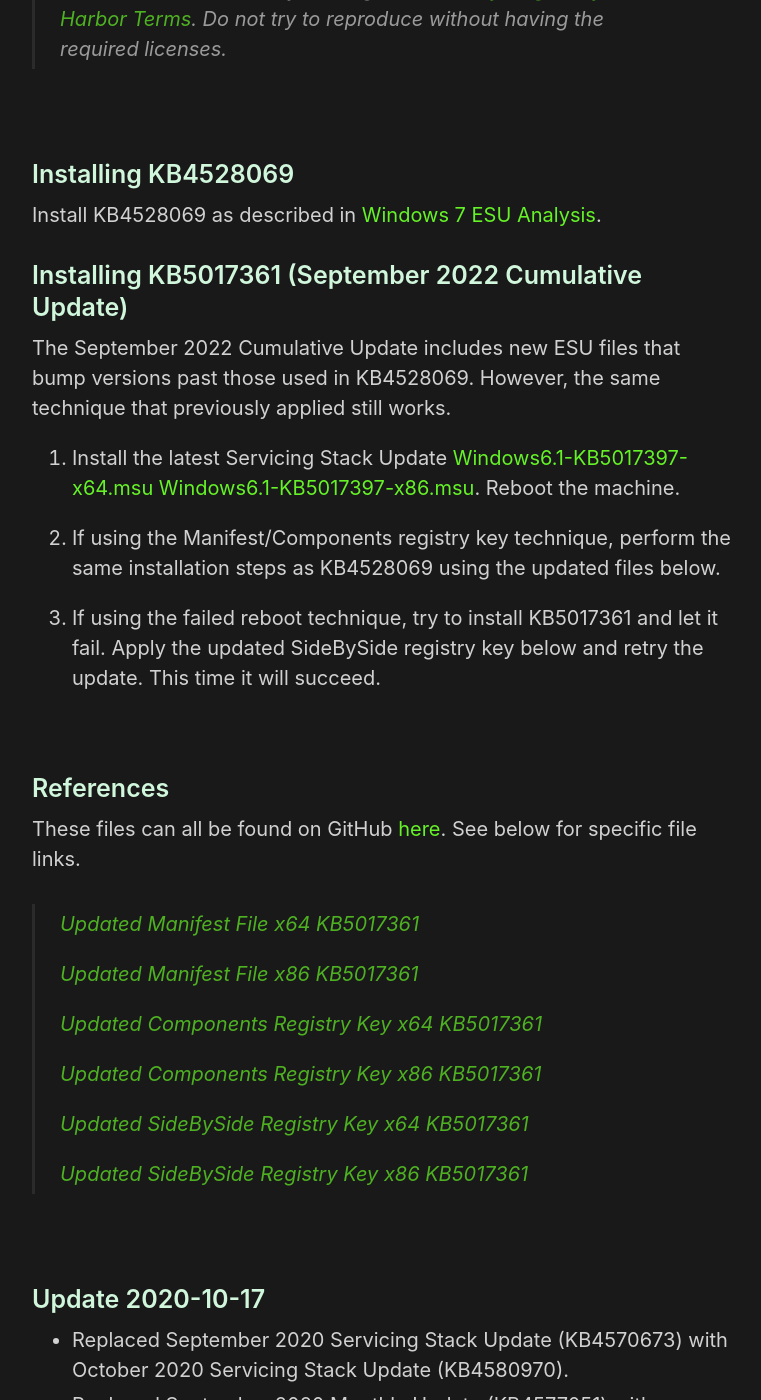
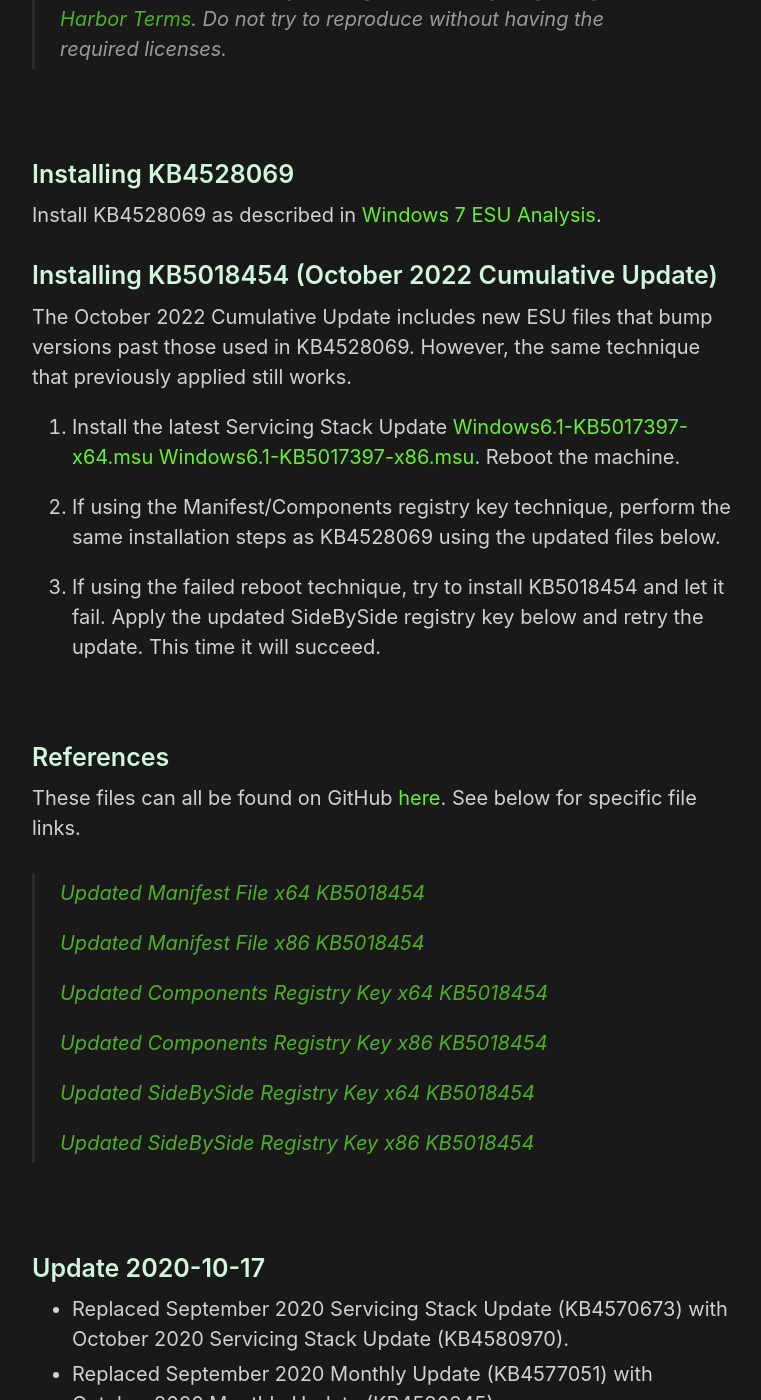
Before and after one commit to HackAndPwn/HackAndPwn.github.io, a Jekyll site: the page built from _posts/2020-09-12-windows-7-esu-analysis-updates.md, in a window 1280 px wide and 1400 px high, scrolled down 731 px. Shown: the whole window, without its empty margins (258-1019 px from the left). Built offline with Jekyll 4.4.1, drawn with Linux system fonts in a browser that asks for light colours; some of the changed text lies outside the part shown.

Commit message:
october 2022 updates

```diff
--- a/_posts/2020-09-12-windows-7-esu-analysis-updates.md
+++ b/_posts/2020-09-12-windows-7-esu-analysis-updates.md
@@ -19,15 +19,15 @@
 
 Install KB4528069 as described in [Windows 7 ESU Analysis](https://hackandpwn.com/windows-7-esu-analysis).
 
-### Installing KB5017361 (September 2022 Cumulative Update)
+### Installing KB5018454 (October 2022 Cumulative Update)
 
-The September 2022 Cumulative Update includes new ESU files that bump versions past those used in KB4528069.  However, the same technique that previously applied still works.
+The October 2022 Cumulative Update includes new ESU files that bump versions past those used in KB4528069.  However, the same technique that previously applied still works.
 
 1. Install the latest Servicing Stack Update [Windows6.1-KB5017397-x64.msu](https://github.com/HackAndPwn/Windows-7-Patching/raw/master/07_ESU_Updates/01_Windows6.1-KB5017397-x64.msu) [Windows6.1-KB5017397-x86.msu](https://github.com/HackAndPwn/Windows-7-Patching/raw/master/07_ESU_Updates/01_Windows6.1-KB5017397-x86.msu).  Reboot the machine.
 
 2. If using the Manifest/Components registry key technique, perform the same installation steps as KB4528069 using the updated files below.
 
-3. If using the failed reboot technique, try to install KB5017361 and let it fail.  Apply the updated SideBySide registry key below and retry the update.  This time it will succeed.
+3. If using the failed reboot technique, try to install KB5018454 and let it fail.  Apply the updated SideBySide registry key below and retry the update.  This time it will succeed.
 
 <br>
 
@@ -35,17 +35,17 @@
 
 These files can all be found on GitHub [here](https://github.com/HackAndPwn/Windows-7-ESU-Analysis).  See below for specific file links.
 
-> [Updated Manifest File x64 KB5017361](https://github.com/HackAndPwn/Windows-7-ESU-Analysis/blob/master/2022_09/amd64_microsoft-windows-s..edsecurityupdatesai_31bf3856ad364e35_6.1.7602.26115_none_c8e25a20362356fb.manifest)
+> [Updated Manifest File x64 KB5018454](https://github.com/HackAndPwn/Windows-7-ESU-Analysis/blob/master/2022_10/amd64_microsoft-windows-s..edsecurityupdatesai_31bf3856ad364e35_6.1.7602.26174_none_c8a07a4e3654e54a.manifest)
 >
-> [Updated Manifest File x86 KB5017361](https://github.com/HackAndPwn/Windows-7-ESU-Analysis/blob/master/2022_09/x86_microsoft-windows-s..edsecurityupdatesai_31bf3856ad364e35_6.1.7602.26115_none_6cc3be9c7dc5e5c5.manifest)
+> [Updated Manifest File x86 KB5018454](https://github.com/HackAndPwn/Windows-7-ESU-Analysis/blob/master/2022_10/x86_microsoft-windows-s..edsecurityupdatesai_31bf3856ad364e35_6.1.7602.26174_none_6c81deca7df77414.manifest)
 >
-> [Updated Components Registry Key x64 KB5017361](https://github.com/HackAndPwn/Windows-7-ESU-Analysis/blob/master/2022_09/ComponentsRegistryKey_x64.reg)
+> [Updated Components Registry Key x64 KB5018454](https://github.com/HackAndPwn/Windows-7-ESU-Analysis/blob/master/2022_10/ComponentsRegistryKey_x64.reg)
 >
-> [Updated Components Registry Key x86 KB5017361](https://github.com/HackAndPwn/Windows-7-ESU-Analysis/blob/master/2022_09/ComponentsRegistryKey_x86.reg)
+> [Updated Components Registry Key x86 KB5018454](https://github.com/HackAndPwn/Windows-7-ESU-Analysis/blob/master/2022_10/ComponentsRegistryKey_x86.reg)
 >
-> [Updated SideBySide Registry Key x64 KB5017361](https://github.com/HackAndPwn/Windows-7-ESU-Analysis/blob/master/2022_09/SideBySideRegistryKey_x64.reg)
+> [Updated SideBySide Registry Key x64 KB5018454](https://github.com/HackAndPwn/Windows-7-ESU-Analysis/blob/master/2022_10/SideBySideRegistryKey_x64.reg)
 >
-> [Updated SideBySide Registry Key x86 KB5017361](https://github.com/HackAndPwn/Windows-7-ESU-Analysis/blob/master/2022_09/SideBySideRegistryKey_x86.reg)
+> [Updated SideBySide Registry Key x86 KB5018454](https://github.com/HackAndPwn/Windows-7-ESU-Analysis/blob/master/2022_10/SideBySideRegistryKey_x86.reg)
 
 <br>
 
@@ -155,3 +155,7 @@
 * Replaced July 2022 Servicing Stack Update (KB5016057) with September 2022 Servicing Stack Update (KB5017397).
 * Replaced August 2022 Monthly Update (KB5016676) with September 2022 Monthly Update (KB5017361).
 * Replaced August 2022 Manifest, Components Registry Key, and SideBySide Registry Key (6.1.7602.26065) with September 2022 (6.1.7602.26115).
+
+### Update 2022-10-26
+* Replaced September 2022 Monthly Update (KB5017361) with October 2022 Monthly Update (KB5018454).
+* Replaced September 2022 Manifest, Components Registry Key, and SideBySide Registry Key (6.1.7602.26115) with October 2022 (6.1.7602.26174).
```
Also changed, not shown: other parts of _posts/2020-09-12-windows-7-esu-analysis-updates.md (+1 -1 lines), _posts/2020-05-23-windows-7-esu-patching.md (+25 -14 lines).
